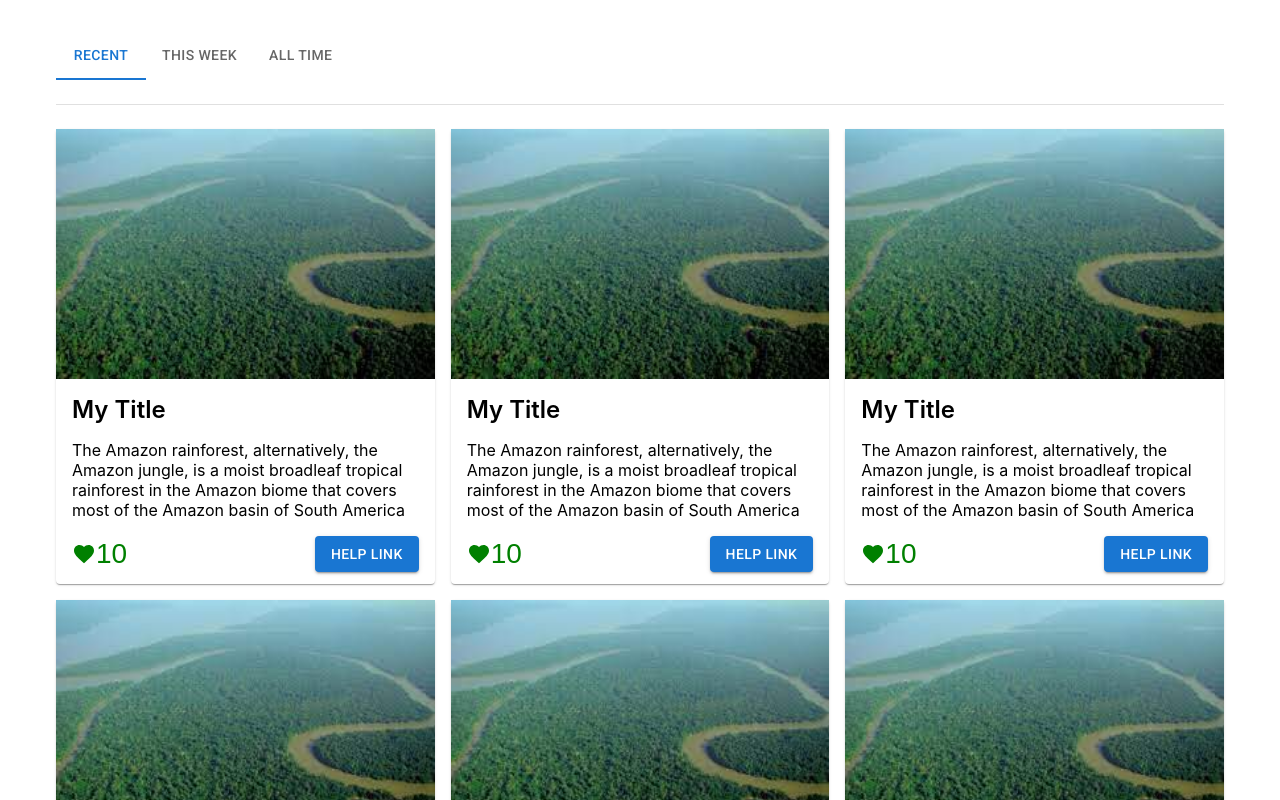
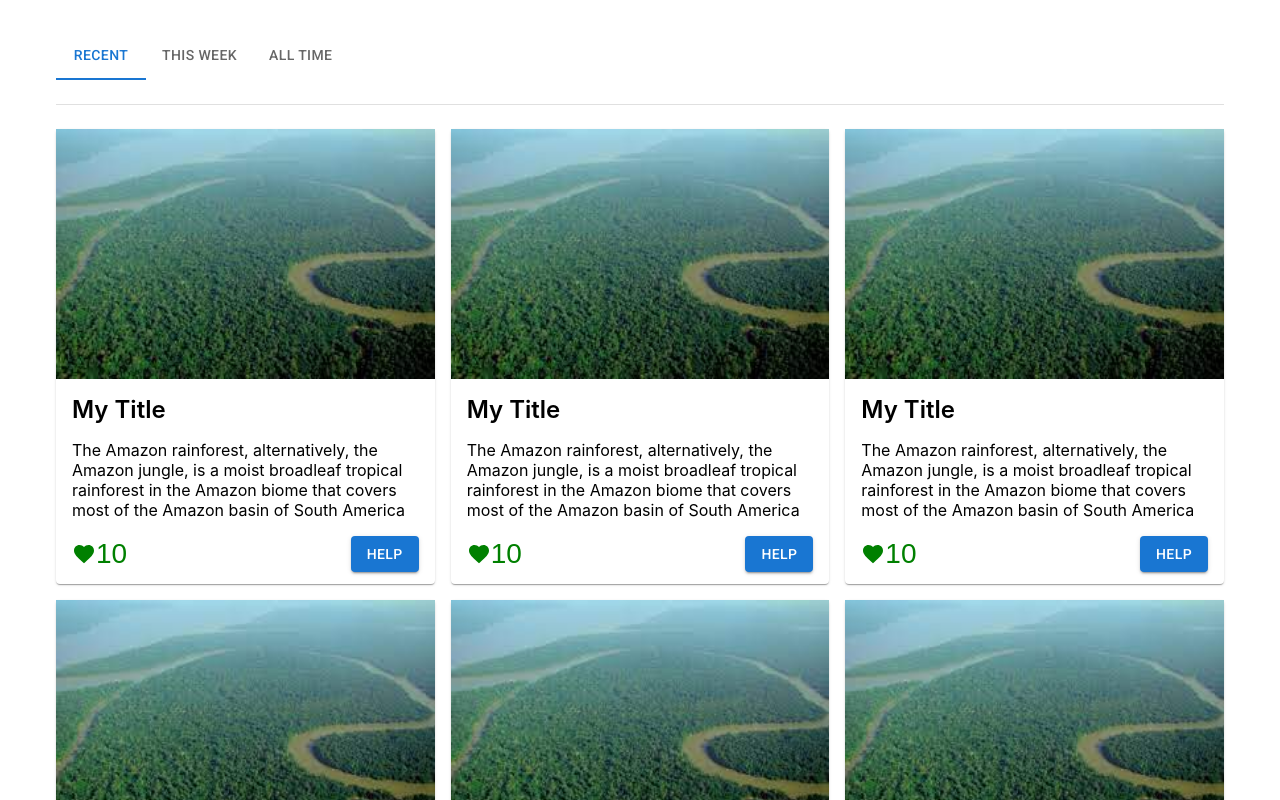
Before and after one commit to brgltd/amazon-forest-crypto, a Next.js app: page / in a window 1280 px wide. Shown: the top 800 px of the page. Built offline with nearby package versions, Linux system fonts and the light colour scheme.

Commit message:
feat: modify help cta

```diff
--- a/pages/index.js
+++ b/pages/index.js
@@ -62,7 +62,7 @@ function Item() {
           rel="noopened noreferrer"
           sx={{ position: "absolute", bottom: "12px", right: "16px" }}
         >
-          Help Link
+          Help
         </Button>
       </Box>
     </Paper>
```
